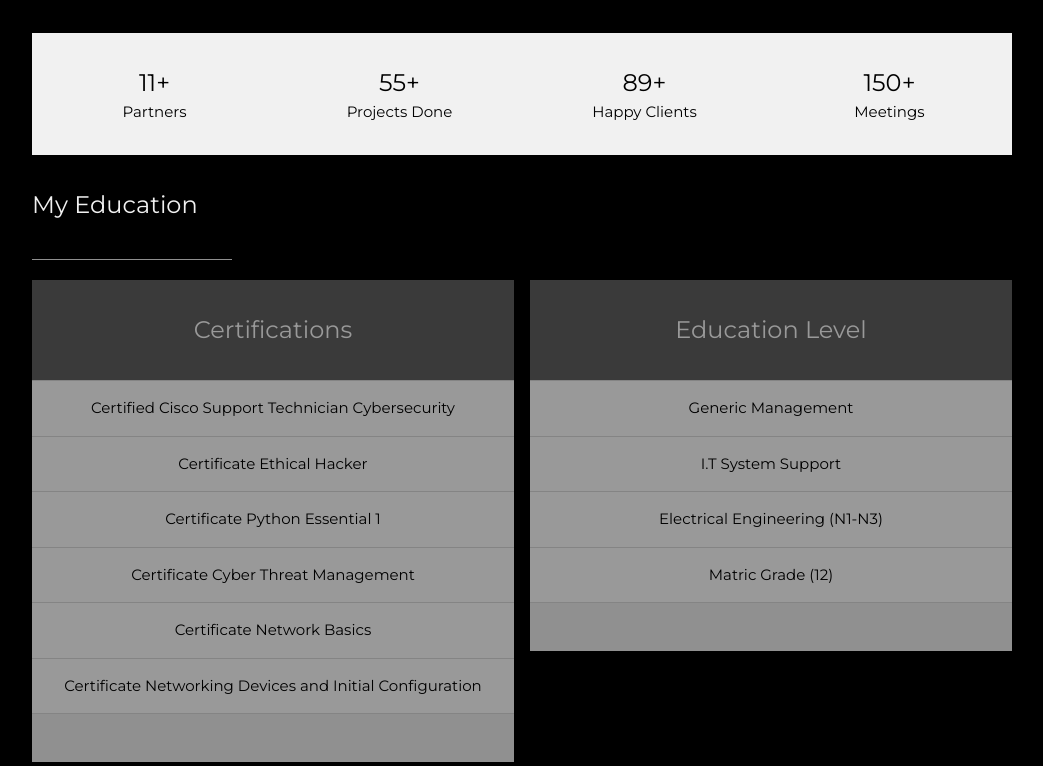
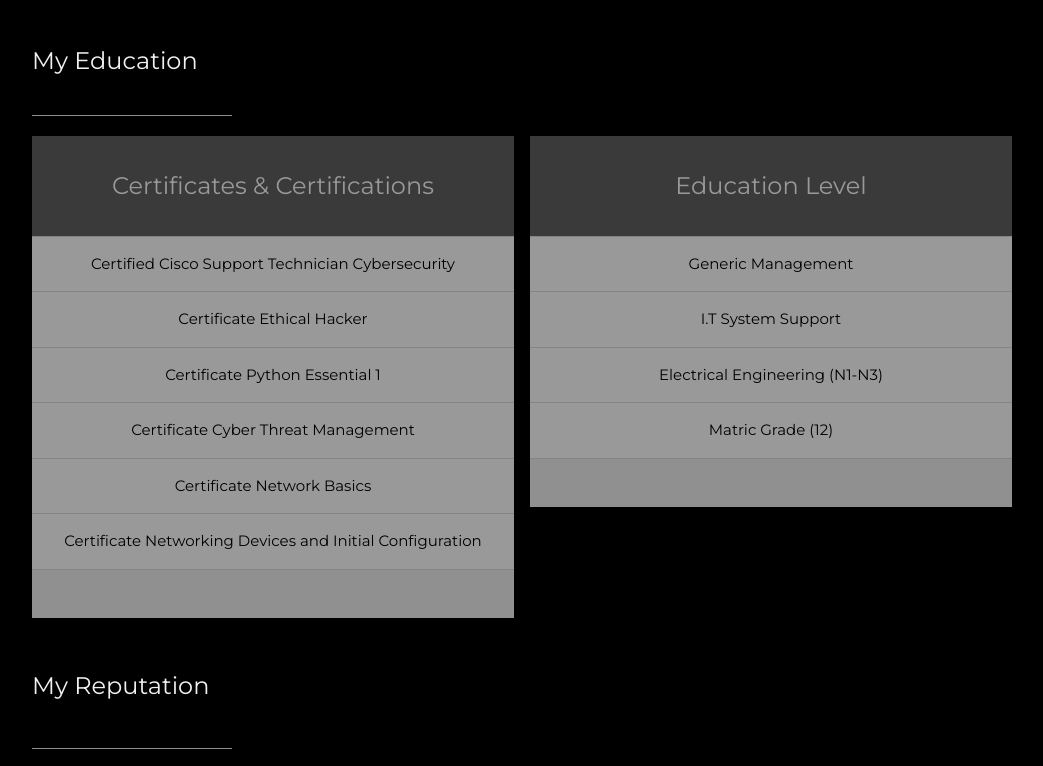
Before and after one commit to mthimkulu23/Cybersecurity_portfolio, a plain HTML site: page Cybersecurity_portfolio/index.html in a window 1280 px wide. Shown: the part 2036-2802 px from the top of the page, without its empty margins (178-1221 px from the left). Drawn offline with nearby package versions, Linux system fonts and the light colour scheme.

Commit message:
certification added

```diff
--- a/Cybersecurity_portfolio/index.html
+++ b/Cybersecurity_portfolio/index.html
@@ -167,28 +167,6 @@
 </div>
 
 
-    <div class="w3-row w3-center w3-padding-16 w3-section w3-light-grey">
-      <div class="w3-quarter w3-section">
-        <span class="w3-xlarge">11+</span><br>
-        Partners
-      </div>
-      <div class="w3-quarter w3-section">
-        <span class="w3-xlarge">55+</span><br>
-        Projects Done
-      </div>
-      <div class="w3-quarter w3-section">
-        <span class="w3-xlarge">89+</span><br>
-        Happy Clients
-      </div>
-      <div class="w3-quarter w3-section">
-        <span class="w3-xlarge">150+</span><br>
-        Meetings
-      </div>
-    </div>
-
-
-
-
 
 
   <h3 class="w3-padding-16 w3-text-light-grey">My Education</h3>
@@ -196,7 +174,7 @@
 <div class="w3-row-padding" style="margin:0 -16px">
     <div class="w3-half w3-margin-bottom">
         <ul class="w3-ul w3-white w3-center w3-opacity w3-hover-opacity-off">
-            <li class="w3-dark-grey w3-xlarge w3-padding-32">Certifications</li>
+            <li class="w3-dark-grey w3-xlarge w3-padding-32">Certificates & Certifications</li>
             <li class="w3-padding-16">Certified Cisco Support Technician Cybersecurity</li>
             <li class="w3-padding-16">Certificate Ethical Hacker</li>
             <li class="w3-padding-16">Certificate Python Essential 1</li>
```
